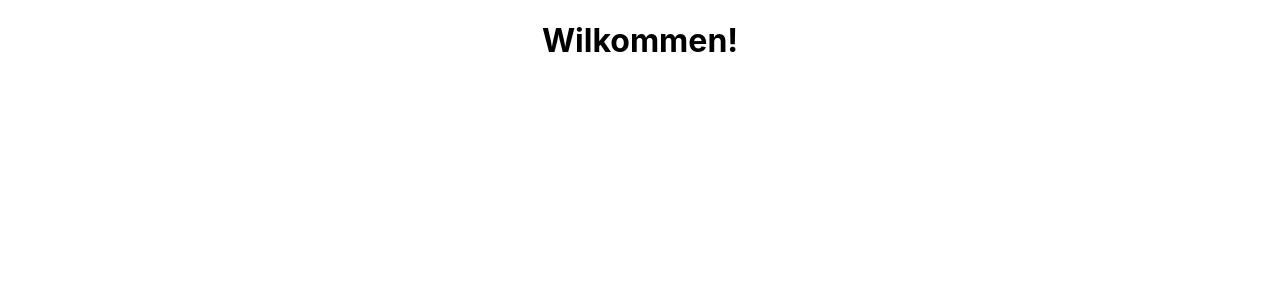
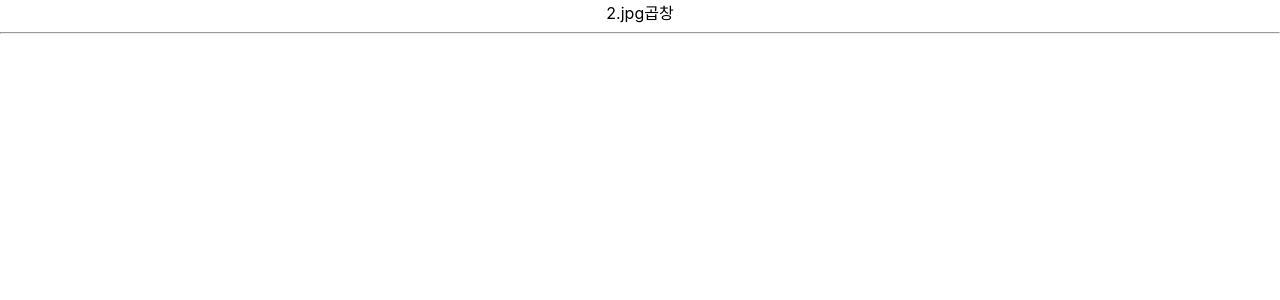
Before and after one commit to kst20209/eatwhen, a React (Create React App) app: page / in a window 1280 px wide. Shown: the top 300 px of the page. Built offline with nearby package versions, Linux system fonts and the light colour scheme.

Commit message:
Added: Component 추가, Read뷰 작동 확인

```diff
--- a/src/App.js
+++ b/src/App.js
@@ -1,11 +1,35 @@
 import './App.css';
 import React, { Component } from 'react';
+import Read from './components/Read';
 
 class App extends Component{
+  constructor(props){
+    super(props);
+    this.max_content_id=3;
+    this.state={
+      mode:'welcome',
+      selected_content_id:2,
+      contents:[
+        {id:1, title:'떡볶이', date: '1', std:'30' , img:'1.jpg'},
+        {id:2, title:'곱창', date: '3', std:'30', img:'2.jpg'},
+        {id:3, title:'마라탕', date: '10', std:'30' , img:'3.jpg'}
+      ],
+    }
+  }
+
+  readContent(){
+    var i = 0;
+    while(i < this.state.contents.length){
+      var data = this.state.contents[i];
+      <Read title={data.title} img={data.img}></Read>
+    }
+  }
+
+
   render(){
     return (
       <div className="App">
-        <h1>Wilkommen!</h1>
+        <Read title={this.state.contents[1].title} img={this.state.contents[1].img}></Read>
       </div>
     );
   }
--- /dev/null
+++ b/src/components/Read.js
@@ -0,0 +1,15 @@
+import React, { Component } from 'react';
+
+class Read extends Component {
+    render(){
+      return(
+        <div>
+            {this.props.img}
+            {this.props.title}
+            <hr></hr>
+        </div>
+      );
+    }
+}
+
+export default Read
```
Also changed, not shown: src/components/Create.js (added, +13 -0 lines), src/components/Slider.js (added, +13 -0 lines), src/components/Update.js (added, +13 -0 lines).
